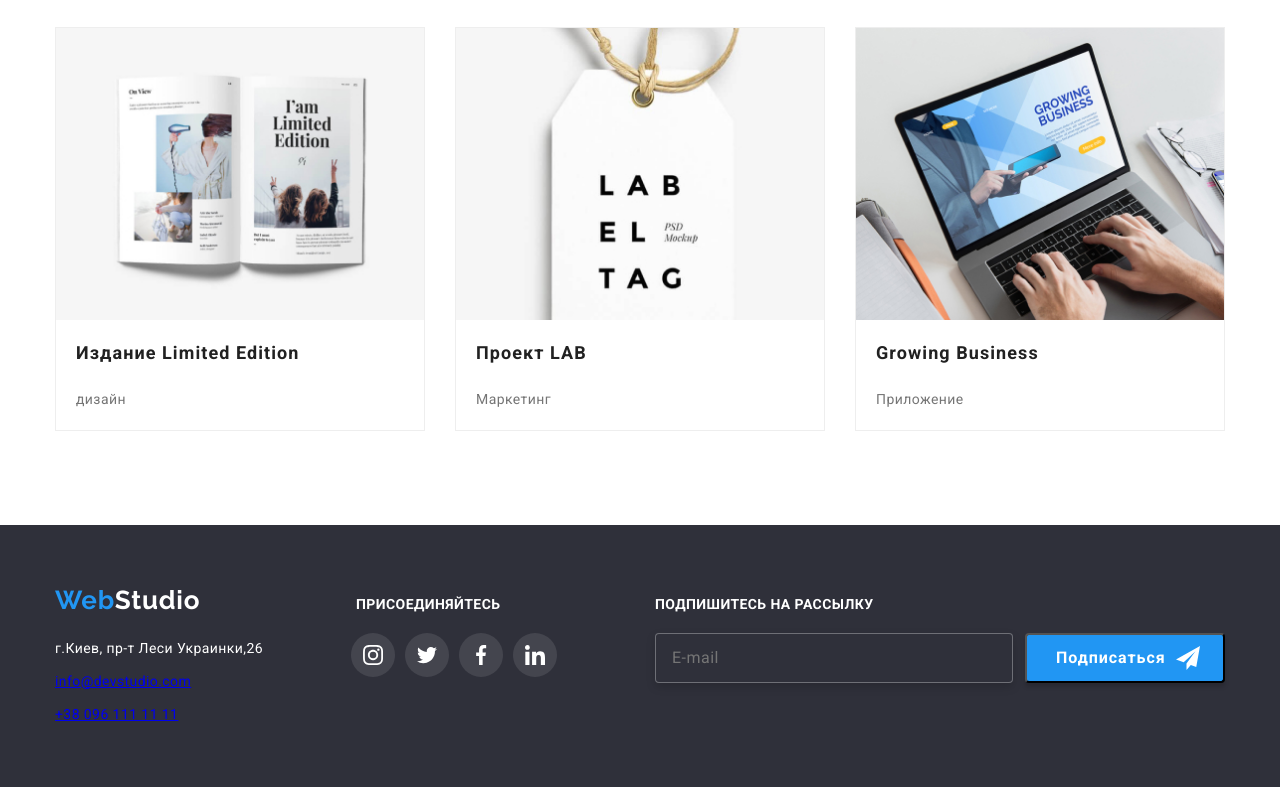
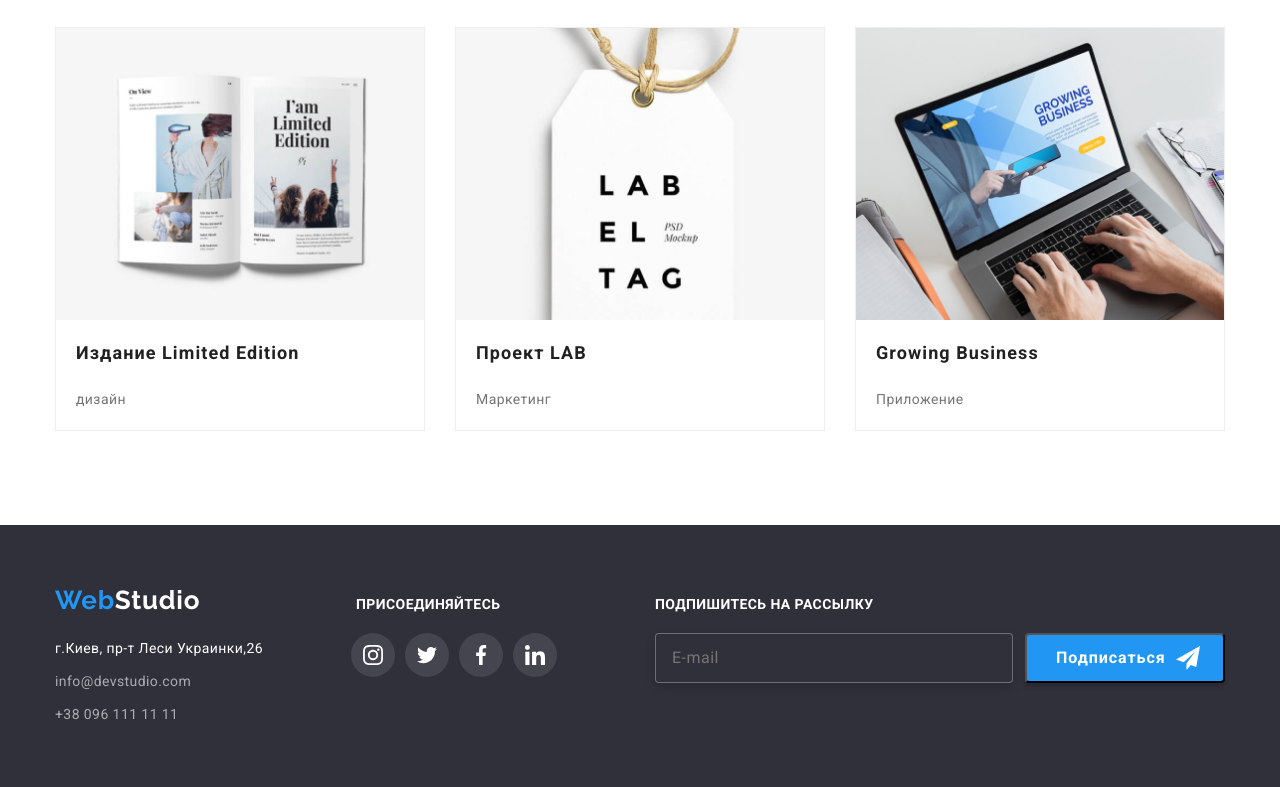
Before and after one commit to Viktor-V72/goit-markup-hw-07, a plain HTML site: page portfolio.html in a window 1280 px wide. Shown: the part 1121-1908 px from the top of the page. Drawn offline with nearby package versions, Linux system fonts and the light colour scheme.

Commit message:
finish hw v2

```diff
--- a/portfolio.html
+++ b/portfolio.html
@@ -217,11 +217,11 @@
             </address>
             <ul class="footer_list">
               <li class="footer_item">
-                <a href="mailto:info@devstudio.com" class="link">info@devstudio.com
+                <a href="mailto:info@devstudio.com" class="footer_item-link">info@devstudio.com
                 </a>
               </li>
               <li class="footer-link">
-                <a href="tel:+380961111111" class="link">+38 096 111 11 11</a>
+                <a href="tel:+380961111111" class="footer_item-link">+38 096 111 11 11</a>
               </li>
             </ul>
           </div>
```
